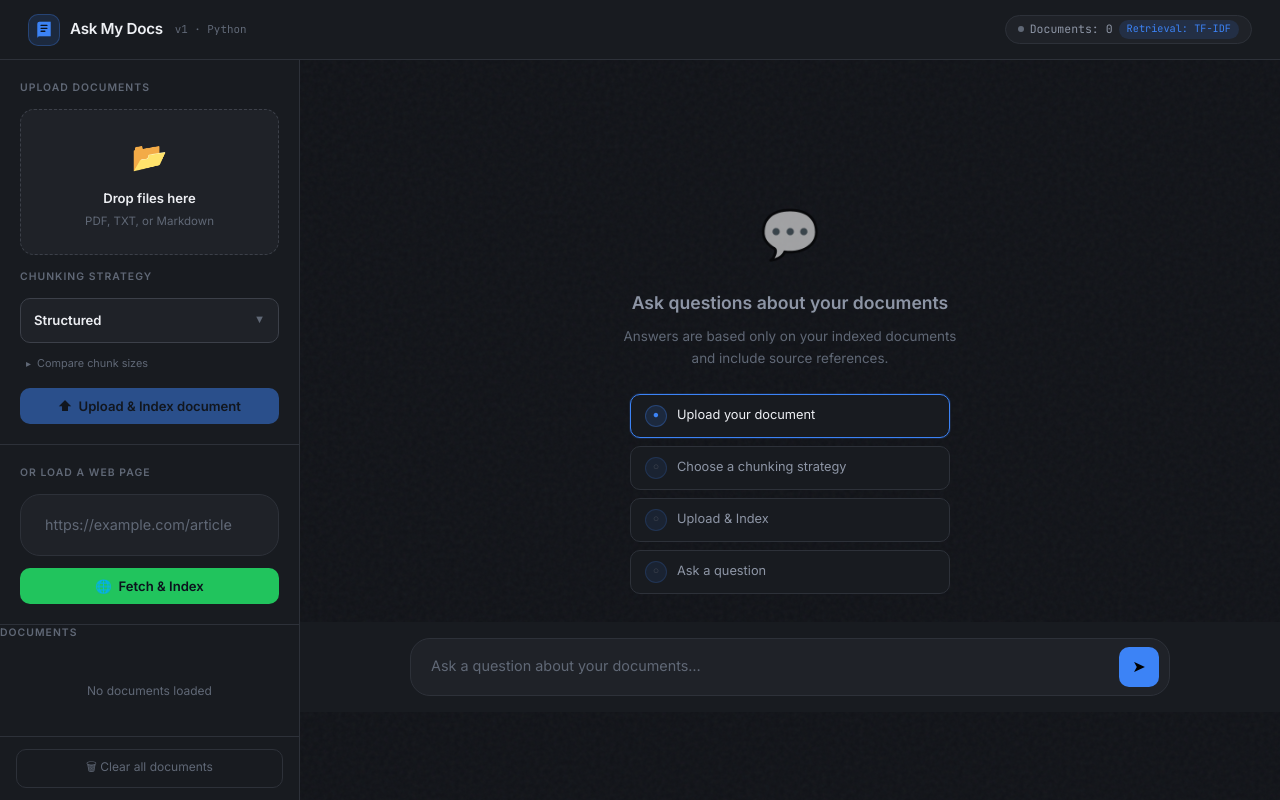
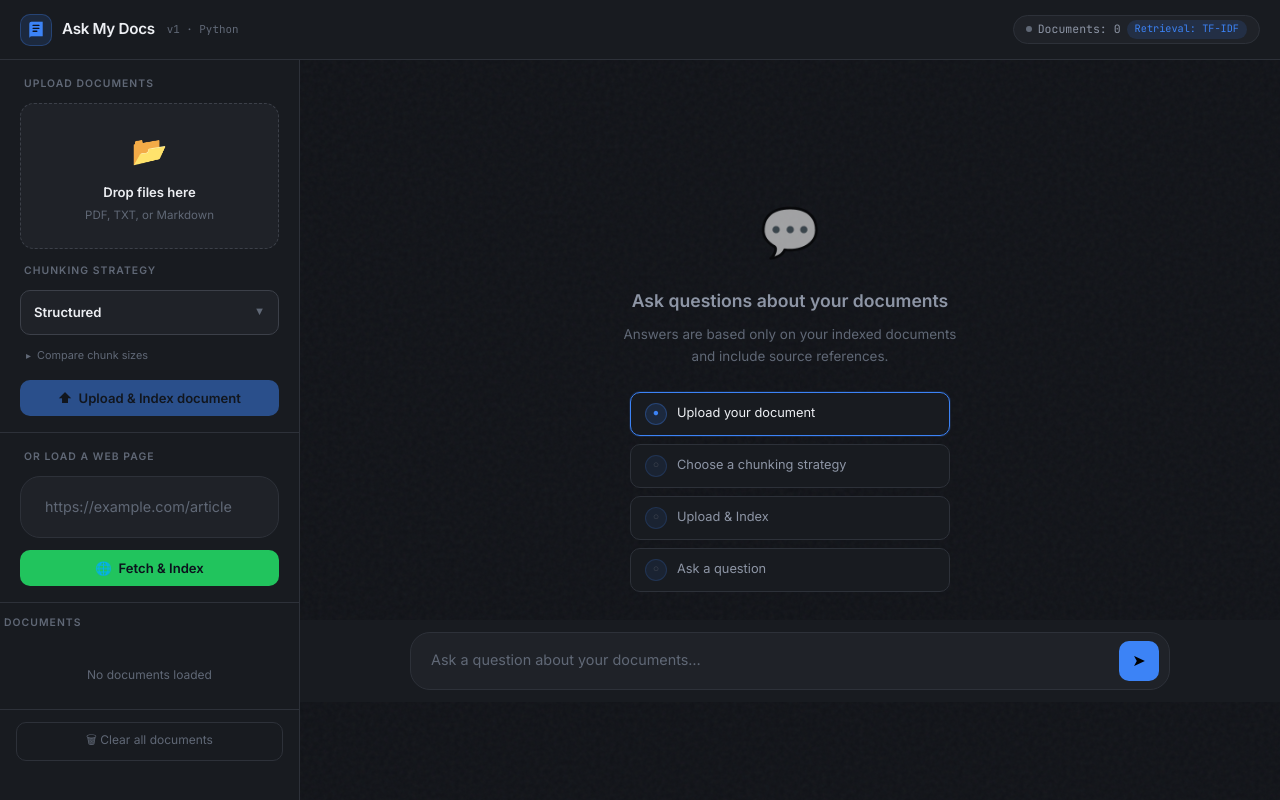
Before and after one commit to KISHORETAMIL03579/WEEK-3-RAG, a Flask app: page / in a window 1280 px wide. Run offline with Flask 3, Linux system fonts and the light colour scheme; data that the repository does not hold is empty.

Commit message:
After the UI FIX

```diff
--- a/templates/index.html
+++ b/templates/index.html
@@ -79,7 +79,9 @@
       display: grid;
       grid-template-columns: 300px 1fr;
       grid-template-rows: auto 1fr;
-      min-height: 100vh;
+      height: 100vh;
+      width: 100vw;
+      overflow: hidden;
     }
 
     /* ── Top Bar ──────────────────────────────────────────── */
@@ -88,7 +90,7 @@
       display: flex;
       align-items: center;
       gap: 14px;
-      padding: 0 28px;
+      padding: 0 20px;
       height: 60px;
       border-bottom: 1px solid var(--border);
       background: var(--bg-surface);
@@ -150,19 +152,37 @@
     .sidebar {
       border-right: 1px solid var(--border);
       background: var(--bg-surface);
-      display: flex; flex-direction: column;
-      overflow: hidden;
-    }
+      display: flex;
+      flex-direction: column;
+      overflow-y: auto;
+      overflow-x: hidden;
+      height: 100%;
+    }
+
+    .sidebar::-webkit-scrollbar { width: 6px; }
+    .sidebar::-webkit-scrollbar-track { background: transparent; }
+    .sidebar::-webkit-scrollbar-thumb { background: var(--border); border-radius: 3px; }
+    .sidebar::-webkit-scrollbar-thumb:hover { background: var(--border-mid); }
 
     .sidebar-section {
-      padding: 20px;
+      padding: 16px 20px;
       border-bottom: 1px solid var(--border);
+    }
+
+    .sidebar-section:last-of-type {
+      border-bottom: none;
     }
 
     .sidebar-label {
       font-size: .65rem; font-weight: 600;
       letter-spacing: .1em; text-transform: uppercase;
-      color: var(--text-muted); margin-bottom: 12px;
+      color: var(--text-muted);
+      margin-bottom: 10px;
+      padding: 0 4px;
+    }
+
+    .sidebar-label:not(:first-of-type) {
+      margin-top: 12px;
     }
 
     /* ── Drop Zone ────────────────────────────────────────── */
@@ -382,13 +402,11 @@
 
     /* ── Uploaded Doc List ────────────────────────────────── */
     .doc-list {
-      flex: 1; overflow-y: auto;
-      padding: 16px;
-      display: flex; flex-direction: column; gap: 8px;
-    }
-
-    .doc-list::-webkit-scrollbar { width: 4px; }
-    .doc-list::-webkit-scrollbar-thumb { background: var(--border); border-radius: 2px; }
+      padding: 12px 16px;
+      display: flex;
+      flex-direction: column;
+      gap: 8px;
+    }
 
     .doc-item {
       background: var(--bg-raised);
@@ -472,7 +490,7 @@
     }
 
     .sidebar-clear {
-      padding: 12px 16px;
+      padding: 12px 16px 16px;
       border-top: 1px solid var(--border);
     }
 
@@ -507,31 +525,53 @@
     .main.chat-empty .chat-area {
       flex: 0 1 auto;
       overflow: visible;
-      padding: 28px 32px 8px;
+      padding: 20px 24px 12px;
     }
 
     .main.chat-empty .empty-state {
       flex: 0 1 auto;
       min-height: 0;
-      padding: 20px;
+      padding: 16px 20px;
     }
 
     .main.chat-empty .input-bar {
       flex: 0 0 auto;
       border-top: none;
-      align-items: center;
+      display: flex !important;
+      visibility: visible !important;
+      opacity: 1 !important;
+    }
+
+    /* When chat is not empty, ensure input bar always shows */
+    .main:not(.chat-empty) .input-bar {
+      flex: 0 0 auto !important;
+      display: flex !important;
+      border-top: 1px solid var(--border);
+      visibility: visible !important;
+      opacity: 1 !important;
+    }
+
+    .main:not(.chat-empty) .chat-area {
+      flex: 1 !important;
+      overflow-y: auto !important;
     }
 
     /* ── Chat Area ────────────────────────────────────────── */
     .chat-area {
-      flex: 1; overflow-y: auto;
-      padding: 28px 32px;
-      display: flex; flex-direction: column; gap: 20px;
+      flex: 1;
+      overflow-y: auto;
+      overflow-x: hidden;
+      padding: 20px 24px;
+      display: flex;
+      flex-direction: column;
+      gap: 16px;
       align-items: center;
     }
 
     .chat-area::-webkit-scrollbar { width: 6px; }
+    .chat-area::-webkit-scrollbar-track { background: transparent; }
     .chat-area::-webkit-scrollbar-thumb { background: var(--border); border-radius: 3px; }
+    .chat-area::-webkit-scrollbar-thumb:hover { background: var(--border-mid); }
 
     /* ── Empty State ──────────────────────────────────────── */
     .empty-state {
@@ -853,10 +893,17 @@
     .input-bar {
       border-top: 1px solid var(--border);
       background: var(--bg-surface);
-      padding: 16px 24px;
+      padding: 12px 20px;
       display: flex;
       align-items: center;
       justify-content: center;
+      flex-shrink: 0;
+      visibility: visible !important;
+      opacity: 1 !important;
+      height: auto;
+      min-height: auto;
+      max-height: 180px;
+      overflow: visible;
     }
 
     .input-wrap {
@@ -961,7 +1008,7 @@
         grid-row: 3;
         border-right: none;
         border-top: 1px solid var(--border);
-        max-height: 340px;
+        height: auto;
       }
       .chat-area { padding: 16px; }
       .input-bar { padding: 12px 16px; }
@@ -1446,6 +1493,7 @@ async function removeDoc(docId) {
 // ─────────────────────────────────────────────────────────────────────────────
 
 function handleKey(e) {
+  // Only send message on Enter (not Shift+Enter, which allows multi-line)
   if (e.key === 'Enter' && !e.shiftKey) {
     e.preventDefault();
     sendQuestion();
@@ -1464,6 +1512,23 @@ function hideEmptyState() {
 
 function setChatEmpty(empty) {
   document.querySelector('.main').classList.toggle('chat-empty', empty);
+  // Ensure input bar is always visible
+  ensureInputBarVisible();
+}
+
+function ensureInputBarVisible() {
+  const inputBar = document.querySelector('.input-bar');
+  if (inputBar) {
+    inputBar.style.display = 'flex';
+    inputBar.style.visibility = 'visible';
+    inputBar.style.opacity = '1';
+  }
+  const input = document.getElementById('chatInput');
+  if (input) {
+    input.style.display = 'block';
+    input.style.visibility = 'visible';
+    input.style.opacity = '1';
+  }
 }
 
 function markSteps(done) {
@@ -1527,6 +1592,10 @@ async function sendQuestion() {
     appendMessage('bot', '⚠️ Server error: ' + err.message);
   } finally {
     sendBtn.disabled = false;
+    // Ensure input bar is visible and focused for next question
+    ensureInputBarVisible();
+    input.focus();
+    autoResize(input);
   }
 }
 
@@ -1541,8 +1610,13 @@ function appendMessage(role, text) {
     </div>
   `;
   chatArea.appendChild(msg);
-  chatArea.scrollTop = chatArea.scrollHeight;
+  // Scroll to bottom with smooth behavior
+  setTimeout(() => {
+    chatArea.scrollTop = chatArea.scrollHeight;
+  }, 0);
   setChatEmpty(false);
+  // Ensure input bar is visible
+  ensureInputBarVisible();
 }
 
 function appendThinking(id) {
@@ -1561,7 +1635,12 @@ function appendThinking(id) {
     </div>
   `;
   chatArea.appendChild(msg);
-  chatArea.scrollTop = chatArea.scrollHeight;
+  // Scroll to bottom with smooth behavior
+  setTimeout(() => {
+    chatArea.scrollTop = chatArea.scrollHeight;
+  }, 0);
+  // Ensure input bar is visible
+  ensureInputBarVisible();
 }
 
 function appendAnswer(data) {
@@ -1633,7 +1712,12 @@ const openLink = s.openable && s.doc_id
   `;
 
   chatArea.appendChild(msg);
-  chatArea.scrollTop = chatArea.scrollHeight;
+  // Scroll to bottom with smooth behavior
+  setTimeout(() => {
+    chatArea.scrollTop = chatArea.scrollHeight;
+  }, 0);
+  // Ensure input bar is visible
+  ensureInputBarVisible();
 }
 
 function toggleRetrieved(el) {
```
